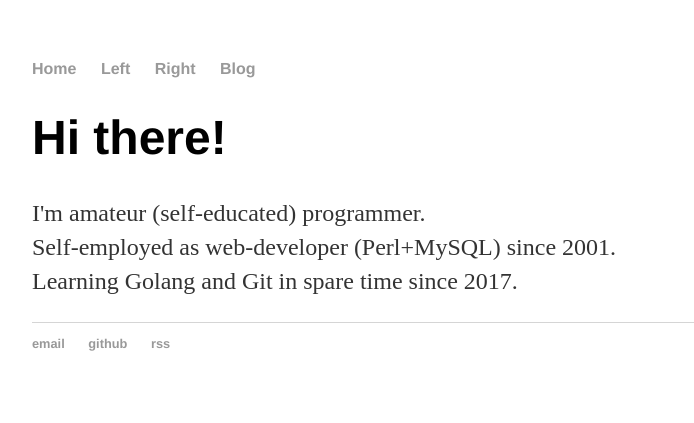
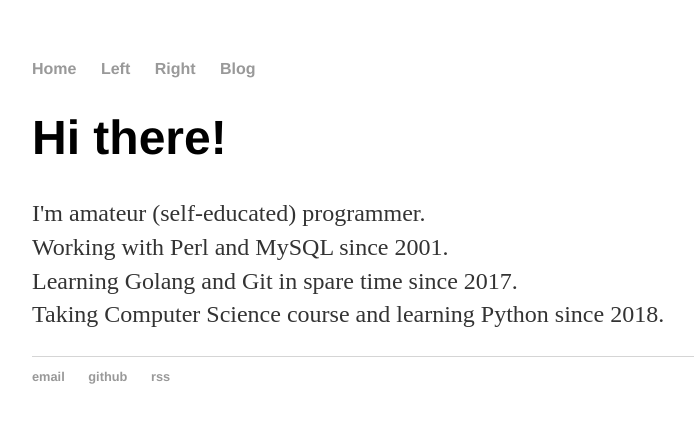
Before and after one commit to aa153/aa153.github.io, a Jekyll site: the page built from index.html, in a window 1280 px wide. Shown: the top 423 px of the page, without its empty margins (160-854 px from the left). Built offline with Jekyll 4.4.1, drawn with Linux system fonts in a browser that asks for light colours.

Commit message:
Update index.html

```diff
--- a/index.html
+++ b/index.html
@@ -6,7 +6,8 @@ title: AG github page
 	<h1>Hi there!</h1>
 	<p>
 		I'm amateur (self-educated) programmer.<br>
-		Self-employed as web-developer (Perl+MySQL) since 2001.<br>
-		Learning Golang and Git in spare time since 2017.
+		Working with Perl and MySQL since 2001.<br>
+		Learning Golang and Git in spare time since 2017.<br>
+		Taking Computer Science course and learning Python since 2018.
 	</p>
 	</div><!-- /.blurb -->
```
